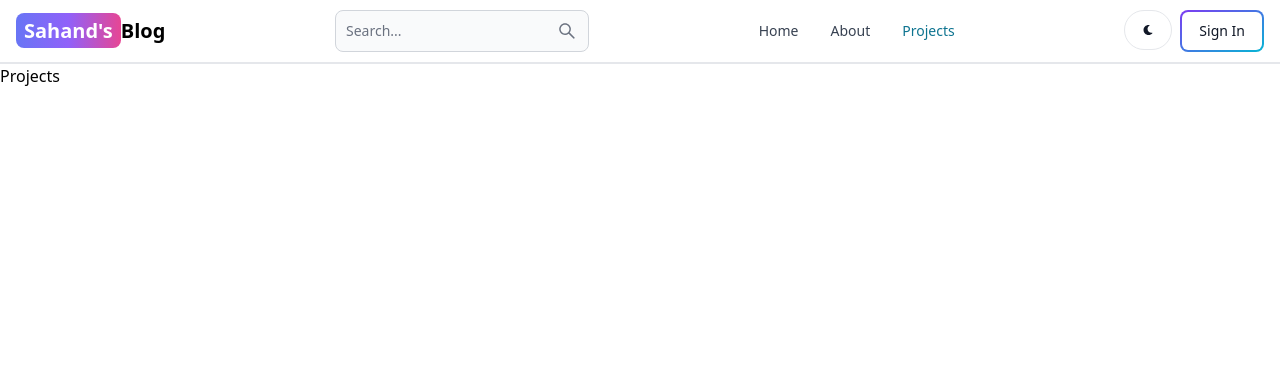
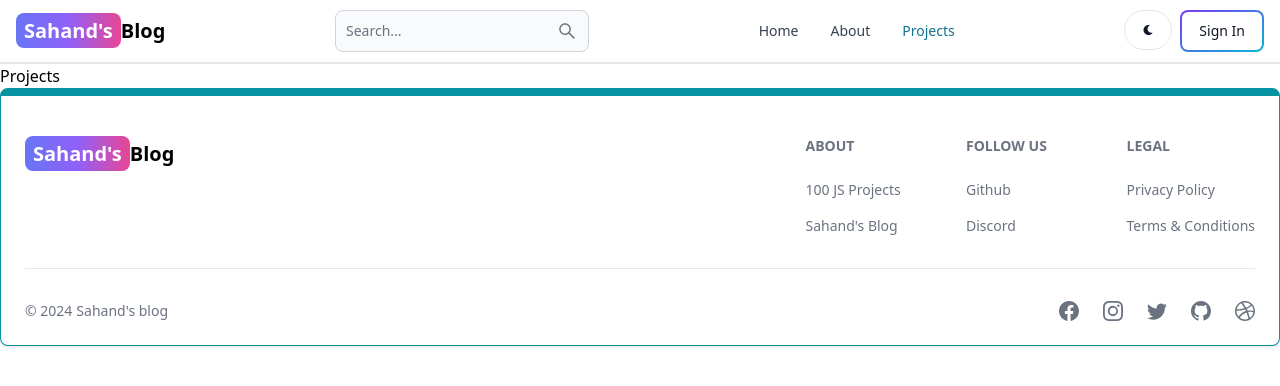
Before and after one commit to Abhimanyu668/MERN-blog-app, a React (Vite) app in the folder client/: page /projects in a window 1280 px wide. Shown: the top 386 px of the page. Built offline with nearby package versions, Linux system fonts and the light colour scheme.

Commit message:
create the footer component

```diff
--- a/client/src/App.jsx
+++ b/client/src/App.jsx
@@ -6,6 +6,7 @@
 import Projects from './pages/Projects'
 import SignUp from './pages/SignUp'
 import Header from './components/Header'
+import Footer from './components/Footer'
 
 export default function App() {
   return (
@@ -19,7 +20,7 @@
       <Route path='/dashboard' element={<Dashboard />} />
       <Route path='/projects' element={<Projects />} />
     </Routes>
-
+      <Footer/>
     </BrowserRouter>
   )
 }
--- /dev/null
+++ b/client/src/components/Footer.jsx
@@ -0,0 +1,83 @@
+import { Footer } from 'flowbite-react';
+import { Link } from 'react-router-dom';
+import { BsFacebook, BsInstagram, BsTwitter, BsGithub, BsDribbble } from 'react-icons/bs';
+export default function FooterCom() {
+  return (
+    <Footer container className='border border-t-8 border-teal-500'>
+      <div className="w-full max-w-7xl mx-auto">
+        <div className="grid w-full justify-between sm:flex md:grid-cols-1">
+          <div className="mt-5">
+            <Link
+              to="/"
+              className='self-center whitespace-nowrap text-lg sm:text-xl font-semibold dark:text-white'
+              >
+              <span className='px-2 py-1 bg-gradient-to-r from-indigo-500 via-purple-500 to-pink-500 rounded-lg text-white'>
+                Sahand's
+              </span>
+              Blog
+            </Link>
+          </div>
+          <div className="grid grid-cols-2 gap-8 mt-4 sm:grid-cols-3">
+            <div>
+              <Footer.Title title='About' />
+              <Footer.LinkGroup col>
+                <Footer.Link
+                  href='https://www.100jsprojects.com'
+                  target='_blank'
+                  rel='noopener noreferrer'
+                >
+                  100 JS Projects
+                </Footer.Link>
+                <Footer.Link
+                  href='/about'
+                  target='_blank'
+                  rel='noopener noreferrer'
+                >
+                  Sahand's Blog
+                </Footer.Link>
+              </Footer.LinkGroup>
+            </div>
+            <div>
+              <Footer.Title title='Follow us' />
+              <Footer.LinkGroup col>
+                <Footer.Link
+                  href='https://www.github.com'
+                  target='_blank'
+                  rel='noopener noreferrer'
+                >
+                  Github
+                </Footer.Link>
+                <Footer.Link href='#'>Discord</Footer.Link>
+              </Footer.LinkGroup>
+            </div>
+            <div>
+              <Footer.Title title='Legal' />
+              <Footer.LinkGroup col>
+                <Footer.Link
+                  href='#'
+
+                >
+                  Privacy Policy
+                </Footer.Link>
+                <Footer.Link href='#'>
+                  Terms &amp; Conditions
+                </Footer.Link>
+              </Footer.LinkGroup>
+            </div>
+          </div>
+        </div>
+        <Footer.Divider />
+        <div className="w-full sm:flex sm:items-center sm:justify-between">
+          <Footer.Copyright href='#' by="Sahand's blog" year={new Date().getFullYear()}/>
+          <div className="flex gap-6 sm:mt-0 mt-4 sm:justify-center">
+            <Footer.Icon  href='#' icon={BsFacebook}/>
+            <Footer.Icon  href='#' icon={BsInstagram}/>
+            <Footer.Icon  href='#' icon={BsTwitter}/>
+            <Footer.Icon  href='https://github.com' icon={BsGithub}/>
+            <Footer.Icon  href='#' icon={BsDribbble}/>
+          </div>
+        </div>
+      </div>
+    </Footer>
+  );
+}
```
